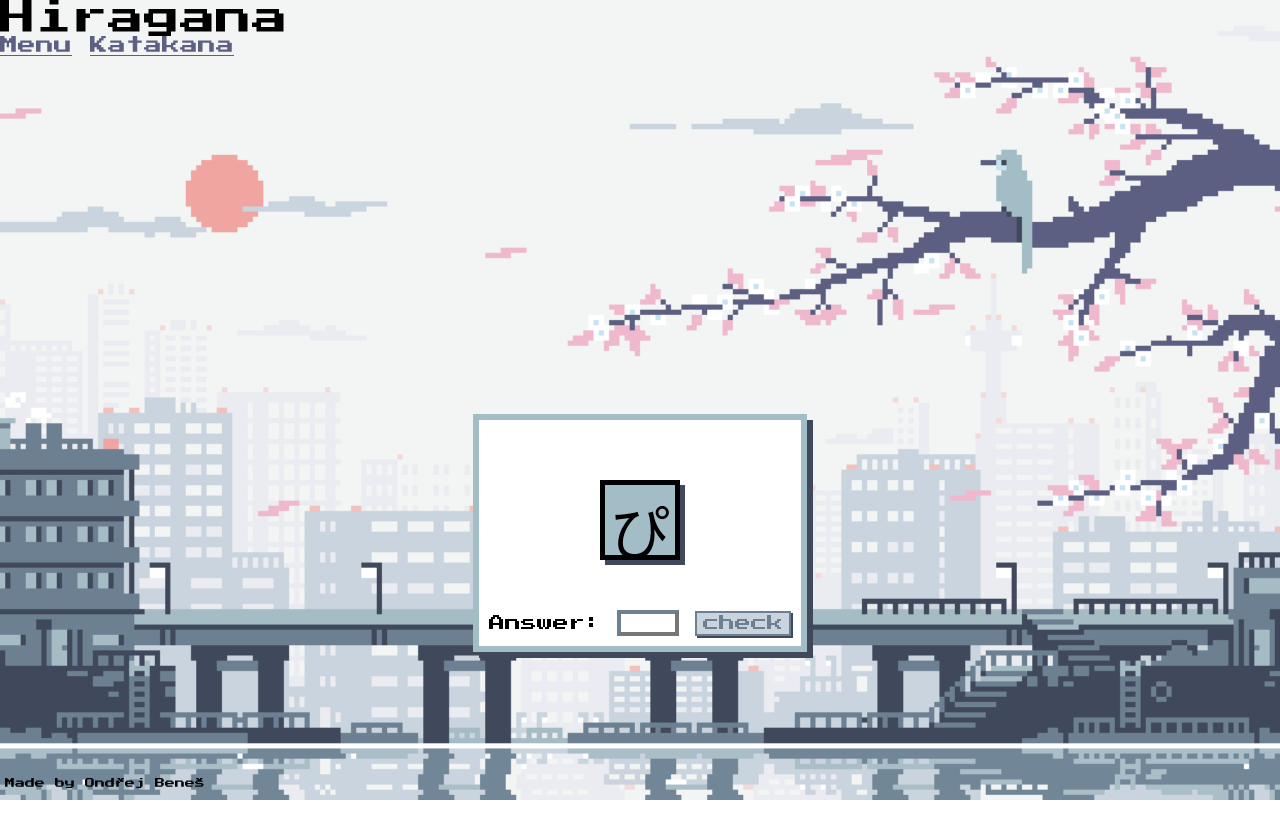
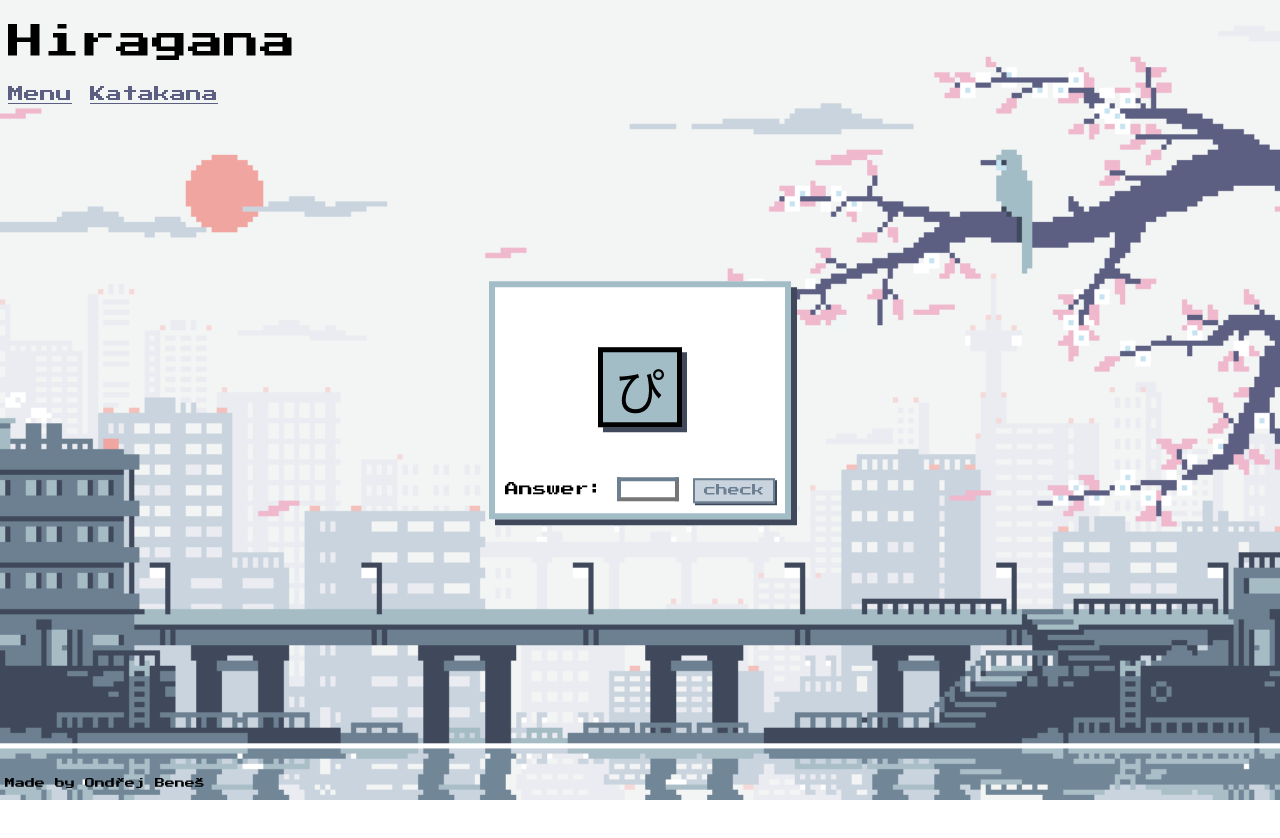
Before and after one commit to Podisti/Learn-Japan-io, a plain HTML site: page hiragana.html in a window 1280 px wide. After the commit the page ends 800 px from the top, so only its background shows below. Drawn offline with Linux system fonts and the light colour scheme; a web font is replaced by a local one.

Commit message:
Update style.css

```diff
--- a/style.css
+++ b/style.css
@@ -10,23 +10,25 @@ html {
   background-position: center;
   background-repeat: no-repeat;
   background-size: cover;
-  height: 100%;
+
+  min-height: 100%;
+  max-height: 100%;
 }
 
 body {
-  padding: 0;
-  margin: 0;
+  padding-bottom: 0;
+  margin-bottom: 0;
+  min-width: 600px;
 }
 
 h1 {
-  padding: 0;
-  margin: 0;
   font-weight: normal;
+  font-size: 36px;
 }
 
 #app {
   background-color: #ffffff;
-  margin: 20rem auto;
+
   padding: 10px;
   width: max-content;
   border: solid;
@@ -36,11 +38,18 @@ h1 {
   min-height: 180px;
 
   box-sizing: border-box;
-  font-size: 16px;
+  font-size: 14px;
+
+  margin: 0;
+  position: absolute;
+  top: 50%;
+  left: 50%;
+  -ms-transform: translate(-50%, -50%);
+  transform: translate(-50%, -50%);
 }
 
 #display {
-  font-size: 60px;
+  font-size: 50px;
   border: solid;
   border-width: 5px;
   box-shadow: 5px 5px #3f495b;
@@ -49,10 +58,9 @@ h1 {
   height: 70px;
   font-family: "DotGothic16", sans-serif;
 
-  margin: 0px auto;
-
   text-align: center;
   margin: 50px auto;
+  padding: 0 2px;
 }
 
 #menu {
@@ -81,12 +89,14 @@ h1 {
   box-shadow: 2px 2px #3f495b;
 
   text-align: center;
-  font-size: 16px;
+  font-size: 12px;
   font-family: "Press Start 2P", cursive;
 }
 
 a {
   color: #5c5f82;
+  font-weight: normal;
+  font-size: 16px;
 }
 
 .chart {
@@ -105,7 +115,7 @@ input[type="text"] {
   color: #6c8091;
   outline: none;
   margin: 0;
-  font-size: 16px;
+  font-size: 14px;
   font-family: "Press Start 2P", cursive;
 }
 
```
